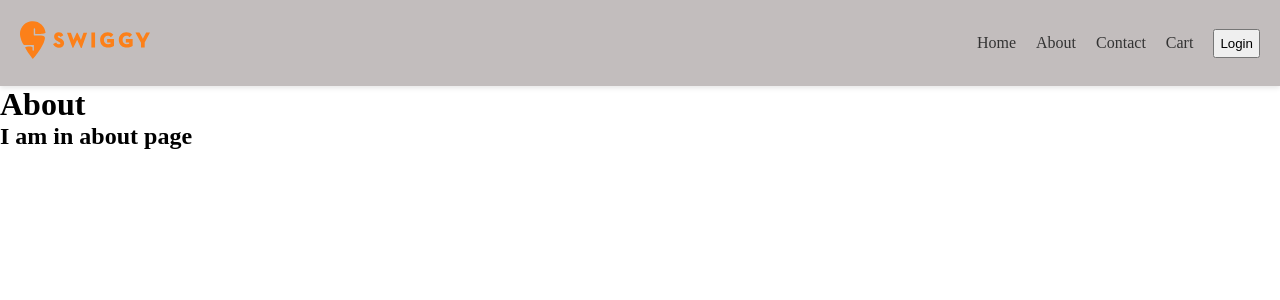
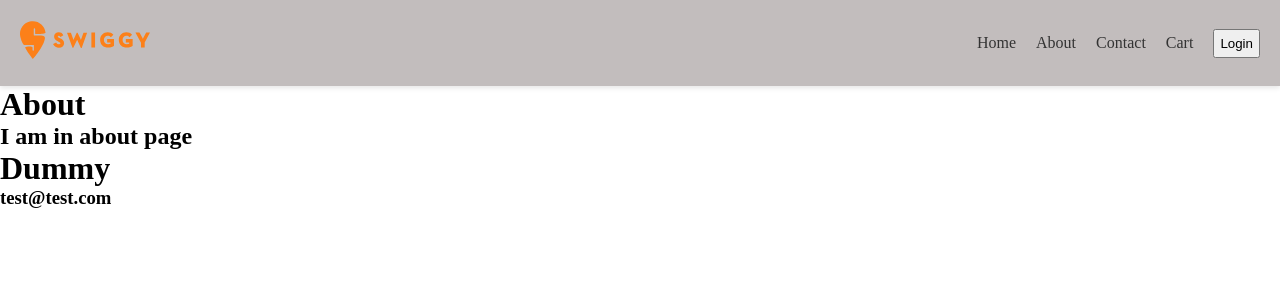
Before and after one commit to amitghade/ReactClass, a React (Vite) app: page /about in a window 1280 px wide. Shown: the top 300 px of the page. Built offline with nearby package versions, Linux system fonts and the light colour scheme; no server answers.

Commit message:
Added class based components

```diff
--- a/src/components/About.js
+++ b/src/components/About.js
@@ -1,10 +1,65 @@
-const About = () => {
+import React from "react";
+import User from "./User";
+import UserClass from "./UserClass";
+
+class About extends React.Component {
+  constructor(props) {
+    super(props);
+  }
+
+  componentDidMount() {}
+
+  render() {
+    console.log("Parent Render");
     return (
       <div>
         <h1>About</h1>
         <h2>I am in about page</h2>
+        <UserClass
+          name={"First"}
+          email={"yash@gmail.com"}
+          designation={"Web Developer"}
+        />
       </div>
     );
-};
+  }
+}
 
 export default About;
+//ketan
+//Parent const
+//Parent Render
+//Child const
+// Child render
+//Parent did mount
+//Child did mount
+
+//shivani
+//Parent const
+//Parent Render
+//Parent did mount
+//Child const
+// Child render
+//Child did mount
+
+//Priyanshu
+//Parent const
+//Parent Render
+// First Child const
+// First Child render
+// Second Child const
+// Second Child render
+// First Child mount
+// Second Child mount
+// Parent mount
+
+//Ketan and Shivani
+//Parent const
+//Parent Render
+// First Child const
+// First Child render
+// First Child mount
+// Second Child const
+// Second Child render
+// Second Child mount
+// Parent mount
--- a/src/components/RestaurantContainer.js
+++ b/src/components/RestaurantContainer.js
@@ -97,7 +97,6 @@ const RestaurantContainer = () => {
                 to={"/restaurants/" + restaurant.info.id}
                 key={restaurant.info.id}
               >
-                {" "}
                 <RestaurantCard resData={restaurant} />
               </Link>
             );
--- a/src/components/RestaurantMenu.js
+++ b/src/components/RestaurantMenu.js
@@ -31,7 +31,7 @@ const RestaurantMenu = () => {
   // const { itemCards: itemCards2, title: title2 } =
   //   resInfo.cards[4].groupedCard.cardGroupMap.REGULAR.cards[3].card.card;
 
-  const { cards } = resInfo.cards[4].groupedCard.cardGroupMap.REGULAR;
+  const { cards } = resInfo?.cards[4]?.groupedCard?.cardGroupMap?.REGULAR;
   console.log(cards);
 
   return (
--- /dev/null
+++ b/src/components/User.js
@@ -0,0 +1,25 @@
+import { useState } from "react";
+
+const User = (props) => {
+  console.log(props);
+  let [count, setCount] = useState(0);
+  let [count1, setCount1] = useState(0);
+  const { name, email, designation } = props;
+  return (
+    <div>
+      <h2>Count: {count}</h2>
+      <h1>{name}</h1>
+      <h2>{designation}</h2>
+      <h3>{email}</h3>
+      <button
+        onClick={() => {
+          setCount(count++);
+        }}
+      >
+        Increment
+      </button>
+    </div>
+  );
+};
+
+export default User;
--- /dev/null
+++ b/src/components/UserClass.js
@@ -0,0 +1,35 @@
+import React from "react";
+
+class UserClass extends React.Component {
+  constructor(props) {
+    super(props);
+
+    this.state = {
+      userInfo: {
+        name: "Dummy",
+        email: "test@test.com",
+      },
+    };
+  }
+
+  async componentDidMount() {
+    let data = await fetch("https://api.github.com/users/pgaikwad203");
+    let json = await data.json();
+    console.log(json);
+    this.setState({
+      userInfo: json,
+    });
+  }
+  render() {
+    const { name, designation, email } = this.state.userInfo;
+    return (
+      <div>
+        <h1>{name}</h1>
+        <h2>{designation}</h2>
+        <h3>{email}</h3>
+      </div>
+    );
+  }
+}
+
+export default UserClass;
```
Lines whose indentation alone changed are shown as unchanged.
